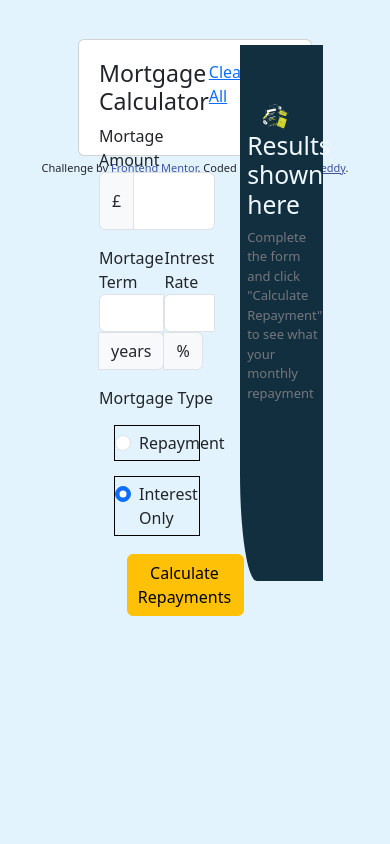
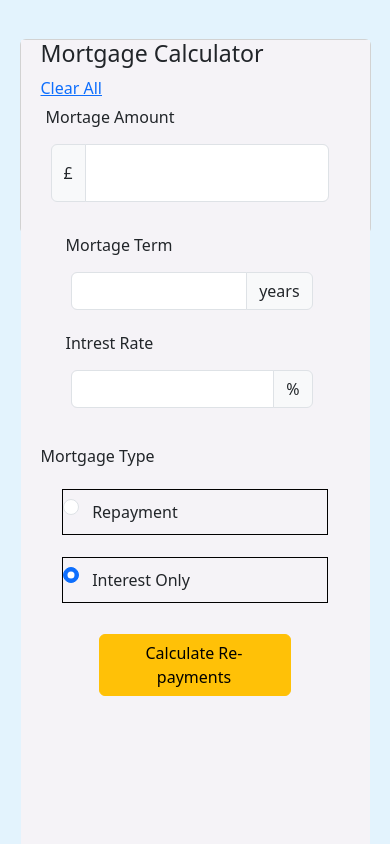
Before and after one commit to NITHIN1820/Web-development, a plain HTML site: page mortgage-repayment-calculator-main/index.html in a window 390 px wide. Shown: the top 844 px of the page. Drawn offline with nearby package versions, Linux system fonts and the light colour scheme.

Commit message:
commited

```diff
--- a/mortgage-repayment-calculator-main/index.html
+++ b/mortgage-repayment-calculator-main/index.html
@@ -23,7 +23,7 @@
 <div class="cal">
   <div class="hone">
    <h3>Mortgage Calculator</h3>
- <a href="#"> Clear All</a>
+ <a href="#" id="clear"> Clear All</a>
 </div>
 <label for="input-group">Mortage Amount</label>
 <div class="input-group mb-3">
@@ -65,7 +65,7 @@
     </label>
   </div>
 
-  <button type="button" id="bt" class="btn btn-warning">Calculate Repayments</button>
+  <button type="button" id="bt" class="btn btn-warning">Calculate Re-payments</button>
 
 
 </div>
--- a/mortgage-repayment-calculator-main/style.css
+++ b/mortgage-repayment-calculator-main/style.css
@@ -113,3 +113,66 @@ img{
     font-size: 39px;
     color: goldenrod;
 }
+
+@media (min-width: 375px) and (max-width: 700px) {
+
+    .card{
+        height: 50vw;
+        width: 90vw;
+        margin: auto;
+       margin-top: 10%;
+
+    }
+    .con {
+        display: block;
+        background-color: rgb(245, 243, 247);
+
+    }
+    .cal {
+    width: 100%;
+    padding:1%;
+    margin: 0;
+    padding:  0 20px;
+    }
+
+
+.right {
+    width: 100%;
+    height: 80%;
+    background-color: hsl(202, 55%, 16%);
+    margin: 0;
+    border-bottom-left-radius: 0;
+}
+
+.hone {
+    display: block;
+}
+
+.mb-3{
+    margin:10px;
+    width: 90%;
+}
+label{
+    margin: 5px;
+}
+.middle {
+    display: block;
+   margin: 10px;
+   padding: 10px;
+}
+
+.form-check {
+    border: 1px solid black;
+    padding-top: 5px;
+    padding-bottom: 5px;
+    margin: 7%;
+}
+
+#bt{
+margin: 3% 19%;
+}
+.attribution{
+    margin: 11px;
+}
+
+  }
```
Also changed, not shown: mortgage-repayment-calculator-main/s.js (line endings or trailing spaces).
